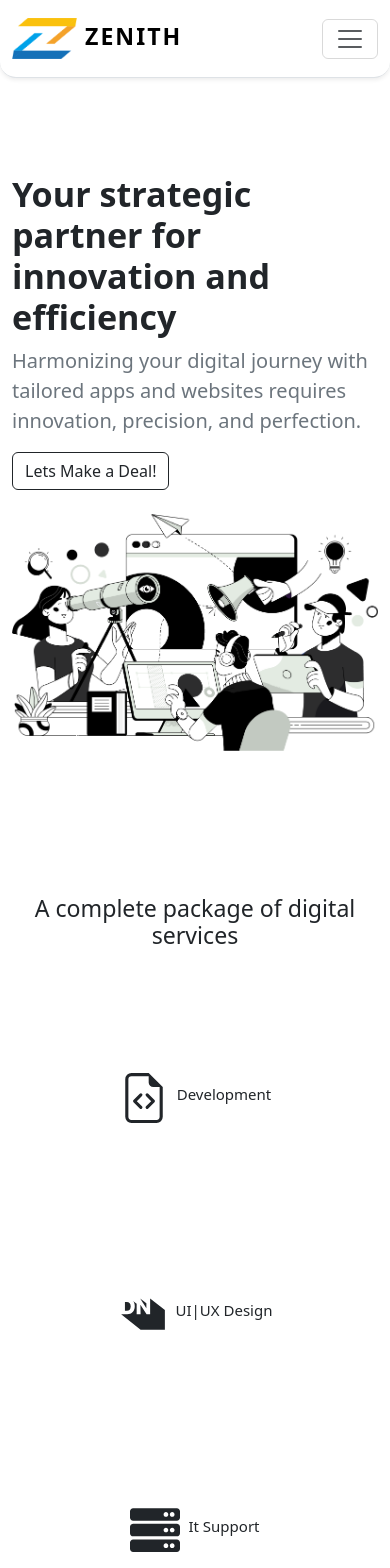
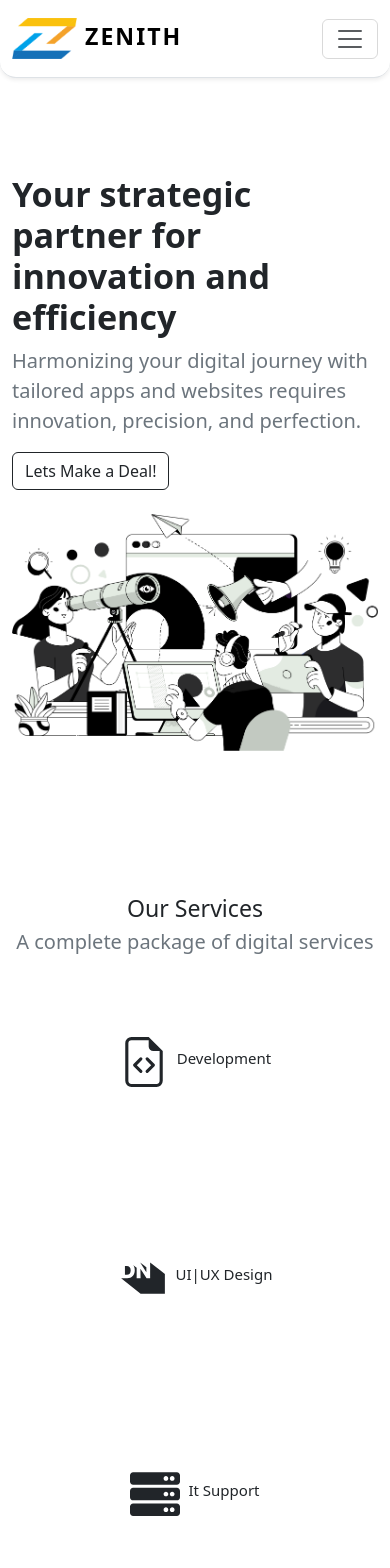
Before and after one commit to Zenith-Solutions-Project/zenith-comprof, a React (Vite) app: page /home in a window 390 px wide. Shown: the top 1568 px of the page. Built offline with nearby package versions, Linux system fonts and the light colour scheme.

Commit message:
update
- Perbaikan pada section team

```diff
--- a/src/app/components/ui/ourservice/OurServices.jsx
+++ b/src/app/components/ui/ourservice/OurServices.jsx
@@ -34,9 +34,10 @@ const OurServices = () => {
       <Container>
         <Row className=" d-flex align-items-center py-5">
           <Col lg={12}>
-            <h3 className="text-center mb-5 text-dark">
-              A complete package of digital services
+            <h3 className="text-center text-dark">
+              Our Services
             </h3>
+            <h5 className="text-secondary text-center">A complete package of digital services</h5>
           </Col>
           {cardData.map((card) => (
             <Col lg={4} key={card.id}>
--- a/src/app/components/ui/teams/OurTeams.jsx
+++ b/src/app/components/ui/teams/OurTeams.jsx
@@ -46,22 +46,25 @@ const OurTeams = () => {
       linkedin: "https://www.linkedin.com/in/ana-m-039135131/",
     },
   ];
+
   const imageStyle = {
     filter: "grayscale(100%)",
     height: "200px",
     width: "150px",
+    margin: "auto",
   };
 
   return (
     <Container>
-      <Row  className="mb-4" >
-        <Col >
-          <h3>Our Expert Teams</h3>
-          <h5 className="text-secondary">Top-notch Web Developers!</h5>
+      <Row className="mb-4">
+        <Col>
+          <h3 className="text-center">Our Expert Teams</h3>
+          <h5 className="text-secondary text-center">Top-notch Web Developers!</h5>
 
-          <div className="d-flex flex-wrap mt-1">
           {teams.map((teamMember, index) => (
-    <div key={index} className="col-12 col-md-6 col-lg-4 d-flex justify-content-center">
+            <React.Fragment key={index}>
+              {index % 2 === 0 && index > 0 && <div className="w-100"></div>}
+              <Col xs={12} md={6} className="mb-3">
                 <Card className="border-0">
                   <Image
                     src={teamMember.image}
@@ -80,21 +83,31 @@ const OurTeams = () => {
                       <a
                         href={teamMember.github}
                         target="_blank"
-              rel="noopener noreferrer">
-              <FaGithubSquare className="rounded-5" size={30} color="black" />
+                        rel="noopener noreferrer"
+                      >
+                        <FaGithubSquare
+                          className="rounded-5"
+                          size={30}
+                          color="black"
+                        />
                       </a>
                       <a
                         href={teamMember.linkedin}
                         target="_blank"
-              rel="noopener noreferrer">
-              <FaLinkedin className="rounded-5" size={30} color="black" />
+                        rel="noopener noreferrer"
+                      >
+                        <FaLinkedin
+                          className="rounded-5"
+                          size={30}
+                          color="black"
+                        />
                       </a>
                     </Card.Text>
                   </Card.Body>
                 </Card>
-    </div>
+              </Col>
+            </React.Fragment>
           ))}
-</div>
         </Col>
       </Row>
     </Container>
--- a/src/app/pages/SliderPorto.jsx
+++ b/src/app/pages/SliderPorto.jsx
@@ -77,8 +77,8 @@ const SliderPorto = () => {
         <Row>
             <Col>
             <div>
-                <h3 className="text-dark">Innovatice App Project</h3>
-                <h5 className="text-secondary">Check Out Our Latest Creation!</h5>
+                <h3 className="text-dark text-center">Innovatice App Project</h3>
+                <h5 className="text-secondary text-center">Check Out Our Latest Creation!</h5>
                 </div>
                 </Col>
         </Row>
```
Lines whose indentation alone changed are shown as unchanged.
